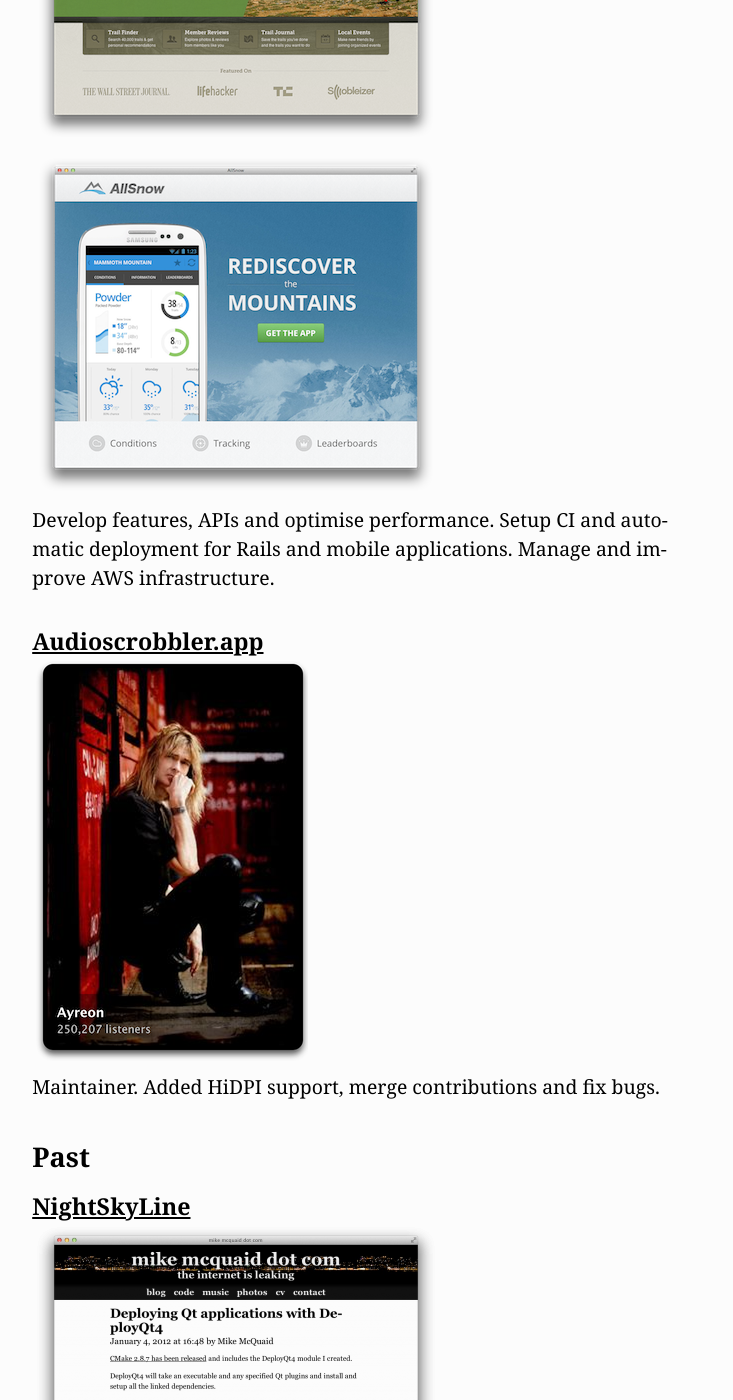
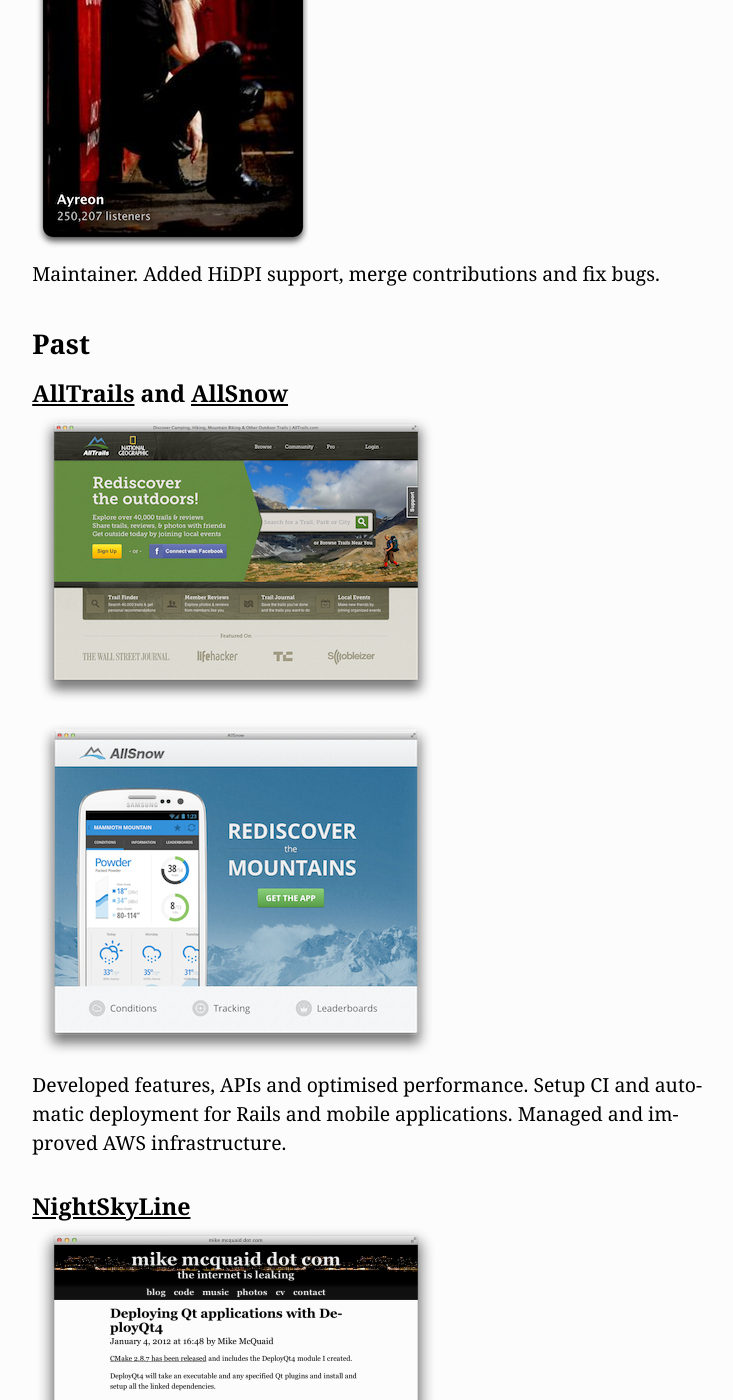
Before and after one commit to MikeMcQuaid/mikemcquaid.com, a Jekyll site: the page built from projects.markdown, in a window 1280 px wide and 1400 px high, scrolled down 957 px. Shown: the whole window, without its empty margins (269-1002 px from the left). Built offline with Jekyll 4.4.1, drawn with Linux system fonts in a browser that asks for light colours; Markdown is read by kramdown in place of the engine named in the settings.

Commit message:
AllTrails is a past project now.

```diff
--- a/projects.markdown
+++ b/projects.markdown
@@ -7,16 +7,16 @@
 ![Homebrew](/images/a/homebrew.png)<br>
 Core contributor. Invented Homebrew binary packages (bottles), fix users issues and develop features. Started a [successful Kickstarter project](http://www.kickstarter.com/projects/homebrew/brew-test-bot) which was funded in two hours to create a CI system for Homebrew. Installed servers into data-centre and keep them running.
 
-#### [AllTrails](https://alltrails.com) and [AllSnow](https://allsnow.com)
-![AllTrails](/images/a/alltrails.png)<br>
-![AllSnow](/images/a/allsnow.png)<br>
-Develop features, APIs and optimise performance. Setup CI and automatic deployment for Rails and mobile applications. Manage and improve AWS infrastructure.
-
 #### [Audioscrobbler.app](https://github.com/mxcl/Audioscrobbler.app)
 ![Audioscrobbler.app](/images/a/audioscrobbler.png)<br>
 Maintainer. Added HiDPI support, merge contributions and fix bugs.
 
 ### Past
+#### [AllTrails](https://alltrails.com) and [AllSnow](https://allsnow.com)
+![AllTrails](/images/a/alltrails.png)<br>
+![AllSnow](/images/a/allsnow.png)<br>
+Developed features, APIs and optimised performance. Setup CI and automatic deployment for Rails and mobile applications. Managed and improved AWS infrastructure.
+
 #### [NightSkyLine](https://github.com/mikemcquaid/NightSkyLine)
 ![NightSkyLine](/images/a/nightskyline.png)<br><br>
 Creator. A readable HTML5 and CSS3 theme for Wordpress.
```
